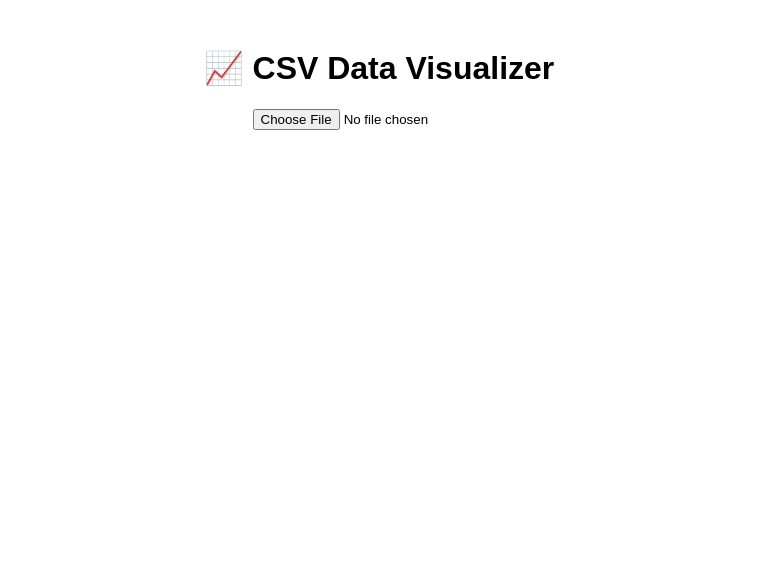
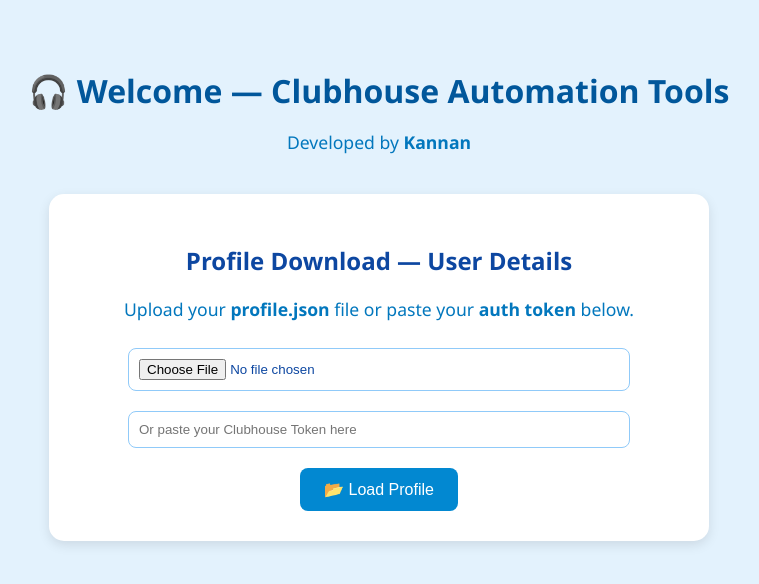
Before and after one commit to brittoms/my-dataviz-site, a plain HTML site: page index.html in a window 1280 px wide. Shown: the whole page, without its empty margins (261-1020 px from the left). Drawn offline with nearby package versions, Linux system fonts and the light colour scheme.

Commit message:
Update index.html

```diff
--- a/index.html
+++ b/index.html
@@ -3,65 +3,138 @@
 <head>
   <meta charset="UTF-8">
   <meta name="viewport" content="width=device-width, initial-scale=1">
-  <title>CSV Data Visualizer</title>
-  <script src="https://cdn.jsdelivr.net/npm/chart.js"></script>
-  <script src="https://cdn.jsdelivr.net/npm/papaparse@5.4.1/papaparse.min.js"></script>
+  <title>Welcome — Clubhouse Automation Tools Developed by Kannan</title>
   <style>
     body {
-      font-family: Arial, sans-serif;
-      padding: 20px;
+      font-family: 'Segoe UI', Tahoma, Geneva, Verdana, sans-serif;
+      background-color: #e3f2fd;
+      color: #0d47a1;
       text-align: center;
+      padding: 40px;
     }
-    canvas {
-      max-width: 100%;
-      height: auto;
+    h1 {
+      color: #01579b;
+      font-size: 2em;
+      margin-bottom: 10px;
+    }
+    p {
+      font-size: 1.1em;
+      color: #0277bd;
+    }
+    .card {
+      background: white;
+      border-radius: 15px;
+      box-shadow: 0 4px 12px rgba(0, 0, 0, 0.1);
+      max-width: 600px;
+      margin: 40px auto;
+      padding: 30px;
+    }
+    input[type="file"], input[type="text"] {
+      padding: 10px;
+      width: 80%;
+      margin: 10px 0;
+      border: 1px solid #90caf9;
+      border-radius: 8px;
+    }
+    button {
+      background-color: #0288d1;
+      color: white;
+      border: none;
+      padding: 12px 24px;
+      font-size: 1em;
+      border-radius: 8px;
+      cursor: pointer;
+      margin-top: 10px;
+      transition: 0.3s;
+    }
+    button:hover {
+      background-color: #0277bd;
+    }
+    pre {
+      text-align: left;
+      background: #f0f8ff;
+      padding: 15px;
+      border-radius: 10px;
+      overflow-x: auto;
+      max-width: 90%;
+      margin: 20px auto;
+      color: #01579b;
+      font-size: 0.9em;
     }
   </style>
 </head>
 <body>
-  <h1>📈 CSV Data Visualizer</h1>
-  <input type="file" id="csvFile" accept=".csv" />
-  <br><br>
-  <canvas id="chart"></canvas>
+  <h1>🎧 Welcome — Clubhouse Automation Tools</h1>
+  <p>Developed by <b>Kannan</b></p>
+
+  <div class="card">
+    <h2>Profile Download — User Details</h2>
+    <p>Upload your <b>profile.json</b> file or paste your <b>auth token</b> below.</p>
+
+    <input type="file" id="jsonFile" accept=".json"><br>
+    <input type="text" id="tokenInput" placeholder="Or paste your Clubhouse Token here">
+    <br>
+    <button onclick="handleProfile()">📂 Load Profile</button>
+
+    <div id="output"></div>
+  </div>
 
   <script>
-    document.getElementById('csvFile').addEventListener('change', function (e) {
-      const file = e.target.files[0];
-      if (!file) return;
+    async function handleProfile() {
+      const fileInput = document.getElementById('jsonFile');
+      const tokenInput = document.getElementById('tokenInput').value.trim();
+      const output = document.getElementById('output');
+      output.innerHTML = "<p>⏳ Processing...</p>";
 
-      Papa.parse(file, {
-        header: true,
-        dynamicTyping: true,
-        complete: function(results) {
-          const data = results.data;
-          const labels = data.map(row => row["Product"]);
-          const values = data.map(row => row["Sales"]);
+      try {
+        let token = null;
+        let user = null;
 
-          const ctx = document.getElementById('chart').getContext('2d');
-          new Chart(ctx, {
-            type: 'bar',
-            data: {
-              labels: labels,
-              datasets: [{
-                label: 'Sales by Product',
-                data: values,
-                backgroundColor: 'rgba(255, 205, 86, 0.8)',
-                borderColor: '#333',
-                borderWidth: 1
-              }]
-            },
-            options: {
-              responsive: true,
-              scales: {
-                y: {
-                  beginAtZero: true
-                }
-              }
-            }
-          });
+        // If file uploaded
+        if (fileInput.files.length > 0) {
+          const file = fileInput.files[0];
+          const text = await file.text();
+          const json = JSON.parse(text);
+          token = json.token || null;
+          user = json.user?.name || null;
         }
-      });
-    });
+        // If token manually entered
+        else if (tokenInput) {
+          token = tokenInput;
+        }
+
+        if (!token) {
+          output.innerHTML = "<p style='color:red;'>❌ Please upload a valid profile.json or enter a token.</p>";
+          return;
+        }
+
+        // (Sample simulated fetch — replace with real API call if backend added)
+        const mockProfile = {
+          user_id: 123456,
+          name: user || "Sample User",
+          username: "clubhouse_demo",
+          followers: 452,
+          following: 300,
+          created: "15-Oct-2021 13:40",
+          photo_url: "https://cdn-icons-png.flaticon.com/512/147/147144.png"
+        };
+
+        output.innerHTML = `
+          <h3>✅ Profile Details Loaded</h3>
+          <img src="${mockProfile.photo_url}" width="120" style="border-radius:50%; margin-top:10px;">
+          <pre>
+<b>User ID:</b> ${mockProfile.user_id}
+<b>Name:</b> ${mockProfile.name}
+<b>Username:</b> @${mockProfile.username}
+<b>Followers:</b> ${mockProfile.followers}
+<b>Following:</b> ${mockProfile.following}
+<b>Created:</b> ${mockProfile.created}
+          </pre>
+        `;
+      } catch (err) {
+        output.innerHTML = `<p style="color:red;">⚠️ Error reading file: ${err.message}</p>`;
+      }
+    }
   </script>
 </body>
 </html>
```
